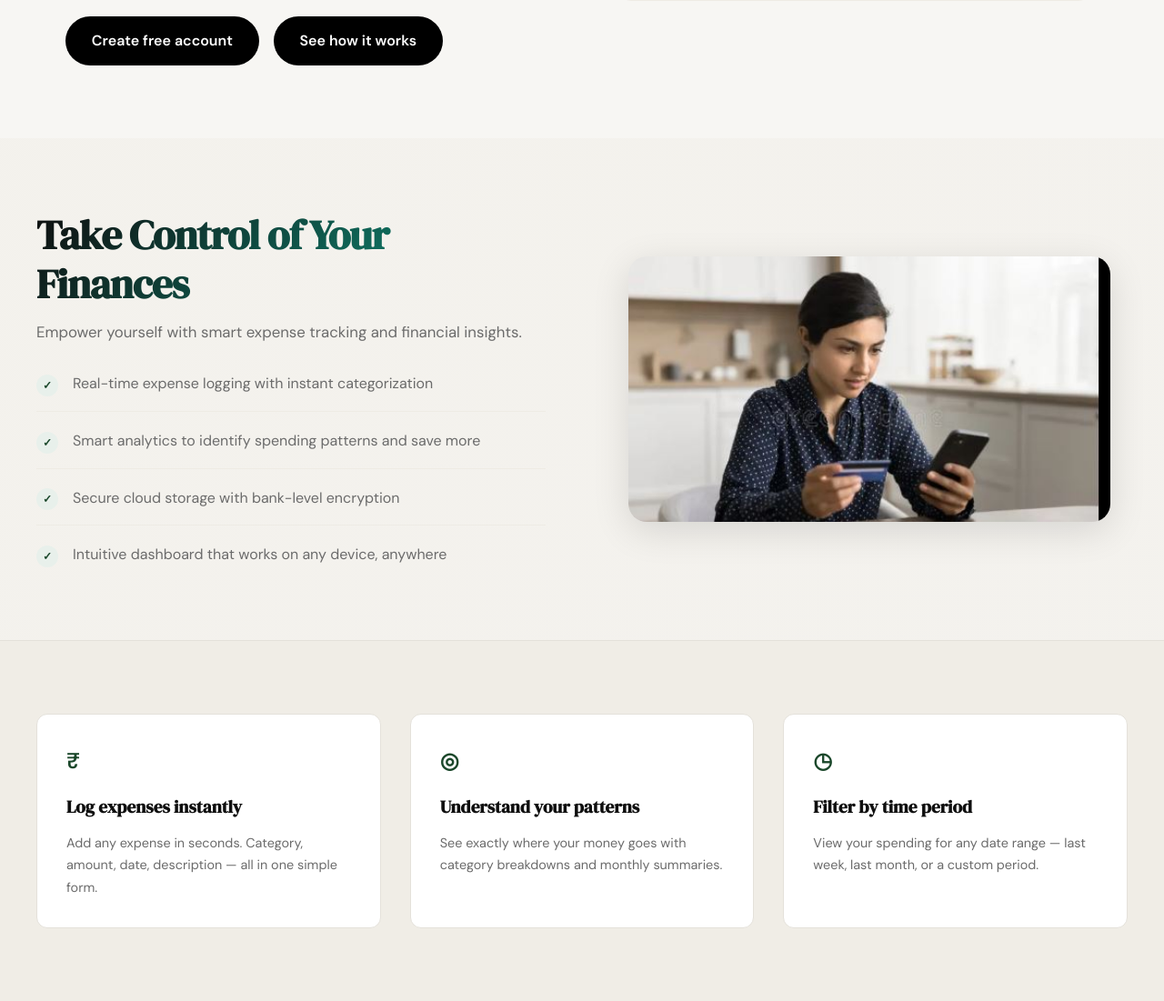
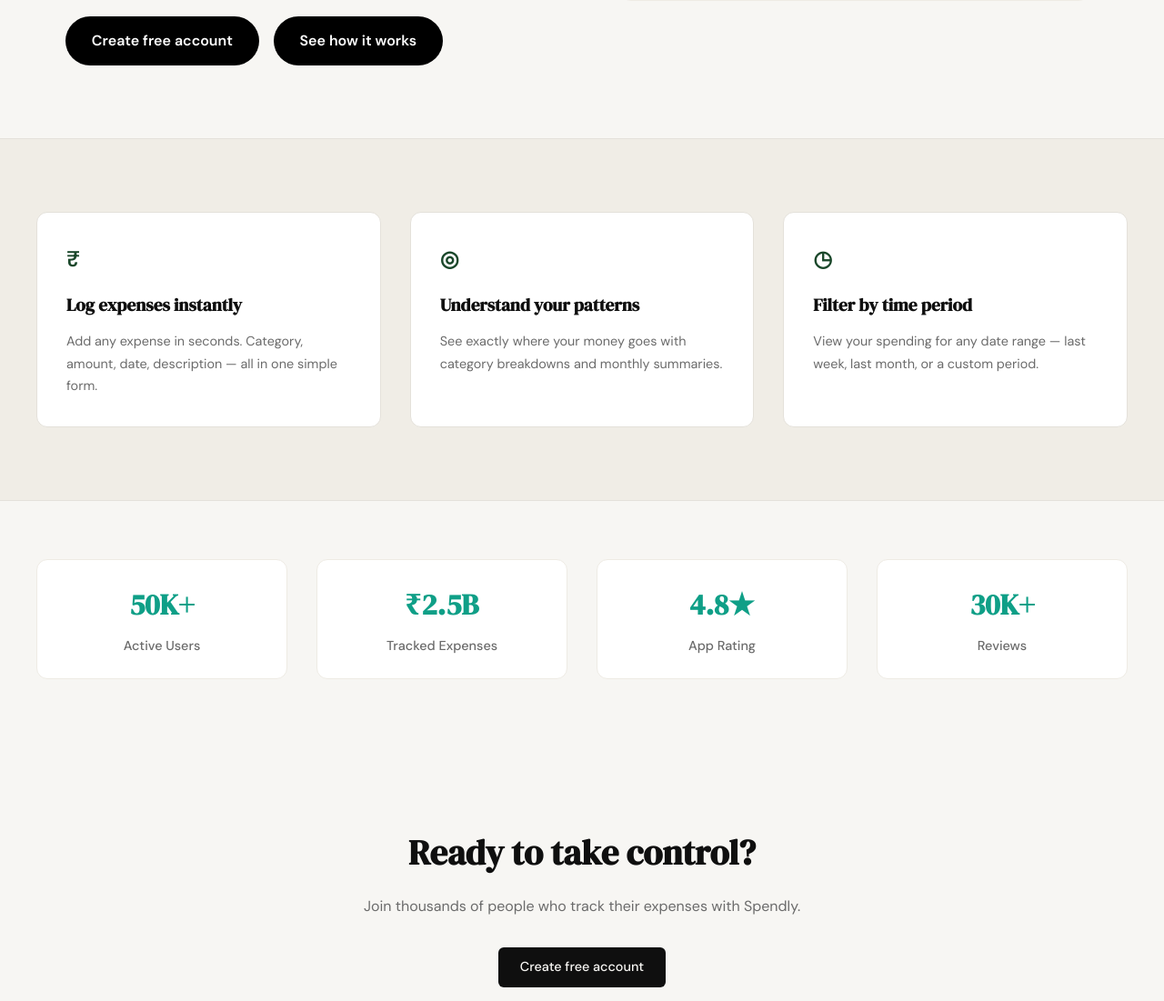
Before and after one commit to zahidanalytics/Spendly, a Flask app: page / in a window 1280 px wide. Shown: the part 498-1599 px from the top of the page at 91% size. Run offline with Flask 3, Linux system fonts and the light colour scheme.

Commit message:
landing: remove benefits section with image

```diff
--- a/templates/landing.html
+++ b/templates/landing.html
@@ -85,36 +85,6 @@
             <div class="video-wrapper">
                 <iframe id="videoFrame" width="100%" height="480" src="" frameborder="0" allow="accelerometer; autoplay; clipboard-write; encrypted-media; gyroscope; picture-in-picture" allowfullscreen></iframe>
             </div>
-        </div>
-    </div>
-</section>
-
-<section class="benefits">
-    <div class="benefits-inner">
-        <div class="benefits-content">
-            <h2 class="benefits-heading">Take Control of Your Finances</h2>
-            <p class="benefits-intro">Empower yourself with smart expense tracking and financial insights.</p>
-            <ul class="benefits-list">
-                <li>
-                    <span class="benefits-icon">✓</span>
-                    <span>Real-time expense logging with instant categorization</span>
-                </li>
-                <li>
-                    <span class="benefits-icon">✓</span>
-                    <span>Smart analytics to identify spending patterns and save more</span>
-                </li>
-                <li>
-                    <span class="benefits-icon">✓</span>
-                    <span>Secure cloud storage with bank-level encryption</span>
-                </li>
-                <li>
-                    <span class="benefits-icon">✓</span>
-                    <span>Intuitive dashboard that works on any device, anywhere</span>
-                </li>
-            </ul>
-        </div>
-        <div class="benefits-image">
-            <img src="{{ url_for('static', filename='images/woman-card.jpg') }}" alt="Woman tracking expenses on mobile device">
         </div>
     </div>
 </section>
```
